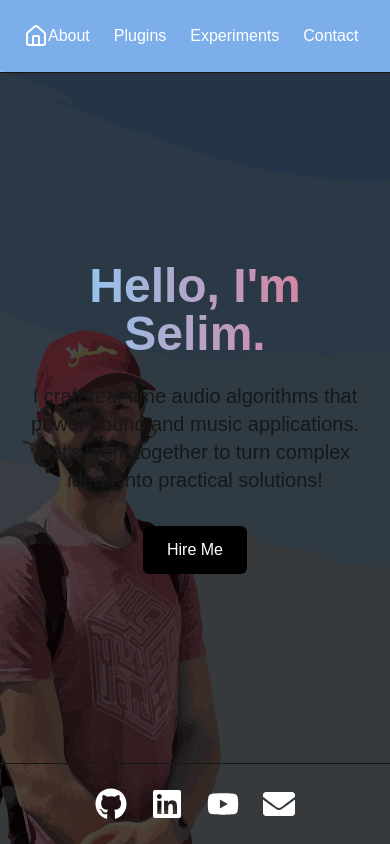
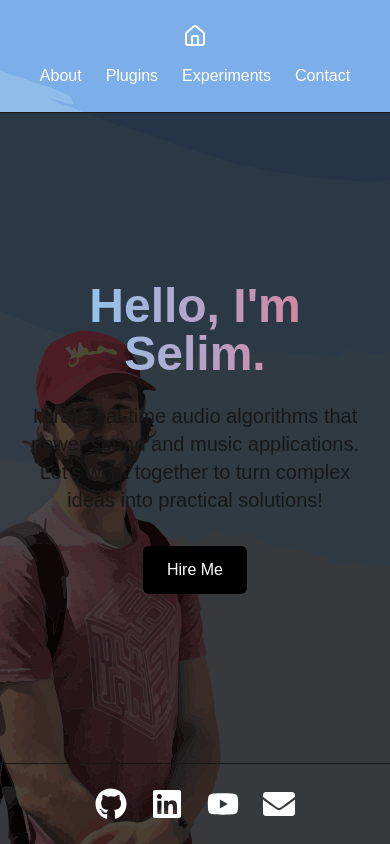
Before and after one commit to Selim-Sheta/Website, a Next.js app in the folder my-website/: page / in a window 390 px wide. Built offline with nearby package versions, Linux system fonts and the light colour scheme.

Commit message:
Fix home icon on mobile

```diff
--- a/my-website/src/app/components/Header.tsx
+++ b/my-website/src/app/components/Header.tsx
@@ -15,9 +15,9 @@ export default function Header() {
   ];
 
   return (
-    <nav className="flex justify-between items-center p-6 border-b">
+    <nav className="flex flex-col md:flex-row justify-between items-center p-6 border-b">
       {/* Left: Home icon */}
-      <div className="flex-1">
+      <div className="flex-1 pb-4 md:pb-0">
         <Link href="/" className="nav-style">
           <Home className="w-6 h-6" />
         </Link>
```
